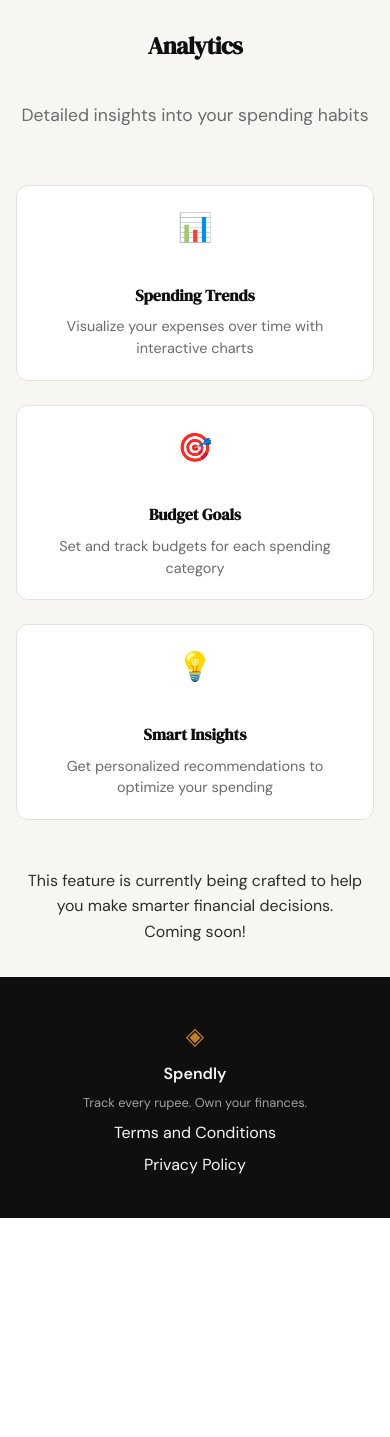
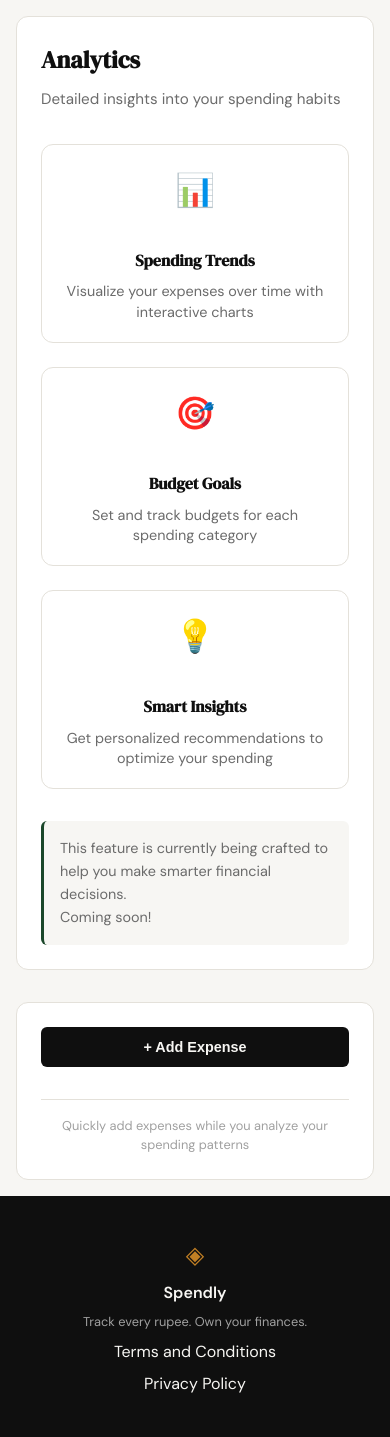
Before and after one commit to aggarwalshreya-21/money_manager, a Flask app: page /analytics in a window 390 px wide. Shown: the part 61-1498 px from the top of the page. Before the commit the page ends 1279 px from the top, so only its background shows below. Run offline with Flask 3, Linux system fonts and the light colour scheme; a user stored in the database is signed in.

Commit message:
Add Add Expense sidebar to Analytics page
- Add two-column layout to analytics (content + sidebar)
- Add Expense button on right sidebar with modal form
- Sidebar is sticky and responsive
- Update analytics route to pass today and form_error context
- Add CSS styles for analytics layout and sidebar

Co-Authored-By: Claude Haiku 4.5 <noreply@anthropic.com>

```diff
--- a/app.py
+++ b/app.py
@@ -196,7 +196,8 @@ def analytics():
     if "user_id" not in session:
         return redirect(url_for("login"))
 
-    return render_template("analytics.html")
+    today = datetime.today().strftime("%Y-%m-%d")
+    return render_template("analytics.html", today=today, form_error=None)
 
 
 @app.route("/expenses/add", methods=["POST"])
--- a/static/css/style.css
+++ b/static/css/style.css
@@ -1071,6 +1071,125 @@ a { color: inherit; text-decoration: none; }
 }
 
 /* ------------------------------------------------------------------ */
+/* Analytics Page with Sidebar                                         */
+/* ------------------------------------------------------------------ */
+
+.analytics-section {
+    padding: 2rem;
+    max-width: var(--max-width);
+    margin: 0 auto;
+}
+
+.analytics-container {
+    display: grid;
+    grid-template-columns: 1fr 300px;
+    gap: 2rem;
+    align-items: start;
+}
+
+.analytics-content {
+    padding: 2rem;
+    background: var(--paper-card);
+    border: 1px solid var(--border);
+    border-radius: var(--radius-md);
+}
+
+.analytics-title {
+    font-family: var(--font-display);
+    font-size: 2rem;
+    margin-bottom: 0.5rem;
+    color: var(--ink);
+}
+
+.analytics-subtitle {
+    font-size: 0.95rem;
+    color: var(--ink-muted);
+    margin-bottom: 2rem;
+}
+
+.analytics-features {
+    display: flex;
+    flex-direction: column;
+    gap: 1.5rem;
+    margin-bottom: 2rem;
+}
+
+.feature-item {
+    display: flex;
+    gap: 1rem;
+    align-items: flex-start;
+}
+
+.feature-icon {
+    font-size: 2rem;
+    min-width: 3rem;
+    text-align: center;
+}
+
+.feature-text h3 {
+    font-size: 1rem;
+    font-weight: 600;
+    margin-bottom: 0.25rem;
+    color: var(--ink);
+}
+
+.feature-text p {
+    font-size: 0.9rem;
+    color: var(--ink-muted);
+    line-height: 1.4;
+}
+
+.analytics-message {
+    font-size: 0.9rem;
+    color: var(--ink-muted);
+    line-height: 1.6;
+    padding: 1rem;
+    background: var(--paper);
+    border-radius: var(--radius-sm);
+    border-left: 3px solid var(--accent);
+}
+
+.add-expense-sidebar {
+    position: sticky;
+    top: 2rem;
+    padding: 1.5rem;
+    background: var(--paper-card);
+    border: 1px solid var(--border);
+    border-radius: var(--radius-md);
+    text-align: center;
+}
+
+.btn-add-expense-sidebar {
+    width: 100%;
+    background: var(--ink);
+    color: var(--paper);
+    border: none;
+    padding: 0.75rem;
+    border-radius: var(--radius-sm);
+    font-size: 0.9rem;
+    font-weight: 600;
+    cursor: pointer;
+    transition: background 0.2s;
+    margin-bottom: 1rem;
+}
+
+.btn-add-expense-sidebar:hover {
+    background: var(--accent);
+}
+
+.sidebar-divider {
+    height: 1px;
+    background: var(--border);
+    margin: 1rem 0;
+}
+
+.sidebar-hint {
+    font-size: 0.8rem;
+    color: var(--ink-faint);
+    line-height: 1.5;
+}
+
+/* ------------------------------------------------------------------ */
 /* Modal & Add Expense Button                                          */
 /* ------------------------------------------------------------------ */
 
@@ -1189,6 +1308,16 @@ a { color: inherit; text-decoration: none; }
     flex: 1;
 }
 
+@media (max-width: 900px) {
+    .analytics-container {
+        grid-template-columns: 1fr;
+    }
+
+    .add-expense-sidebar {
+        position: static;
+    }
+}
+
 @media (max-width: 600px) {
     .coming-soon-section { padding: 2rem 1rem; }
     .coming-soon-title { font-size: clamp(1.5rem, 4vw, 2.5rem); }
@@ -1198,4 +1327,8 @@ a { color: inherit; text-decoration: none; }
     .nav-menu { gap: 1rem; margin-left: 1.5rem; }
 
     .modal-content { width: 95%; max-width: 100%; }
+
+    .analytics-section { padding: 1rem; }
+    .analytics-content { padding: 1.5rem; }
+    .analytics-title { font-size: 1.5rem; }
 }
--- a/templates/analytics.html
+++ b/templates/analytics.html
@@ -4,13 +4,13 @@
 
 {% block content %}
 
-<section class="coming-soon-section">
-    <div class="coming-soon-container">
-        <div class="coming-soon-content">
-            <h1 class="coming-soon-title">Analytics</h1>
-            <p class="coming-soon-subtitle">Detailed insights into your spending habits</p>
+<section class="analytics-section">
+    <div class="analytics-container">
+        <div class="analytics-content">
+            <h1 class="analytics-title">Analytics</h1>
+            <p class="analytics-subtitle">Detailed insights into your spending habits</p>
 
-            <div class="coming-soon-features">
+            <div class="analytics-features">
                 <div class="feature-item">
                     <div class="feature-icon">📊</div>
                     <div class="feature-text">
@@ -36,12 +36,81 @@
                 </div>
             </div>
 
-            <p class="coming-soon-message">
+            <p class="analytics-message">
                 This feature is currently being crafted to help you make smarter financial decisions.
                 <br>Coming soon!
             </p>
         </div>
+
+        <div class="add-expense-sidebar">
+            <button type="button" class="btn-add-expense-sidebar" onclick="openAddExpenseModal()">+ Add Expense</button>
+            <div class="sidebar-divider"></div>
+            <p class="sidebar-hint">Quickly add expenses while you analyze your spending patterns</p>
+        </div>
     </div>
 </section>
 
+{# Add Expense Modal #}
+<div id="addExpenseModal" class="modal">
+    <div class="modal-content">
+        <div class="modal-header">
+            <h2>Add Expense</h2>
+            <button type="button" class="modal-close" onclick="closeAddExpenseModal()">&times;</button>
+        </div>
+        <form method="POST" action="{{ url_for('add_expense') }}" class="modal-form">
+            {% if form_error %}
+                <div class="form-error">{{ form_error }}</div>
+            {% endif %}
+            <div class="form-group">
+                <label for="expense-date">Date</label>
+                <input type="date" id="expense-date" name="date" class="form-input" value="{{ expense_date or today }}" required>
+            </div>
+            <div class="form-group">
+                <label for="expense-amount">Amount (₹)</label>
+                <input type="number" id="expense-amount" name="amount" class="form-input" step="0.01" min="0.01" placeholder="0.00" required>
+            </div>
+            <div class="form-group">
+                <label for="expense-category">Category</label>
+                <select id="expense-category" name="category" class="form-input" required>
+                    <option value="" disabled selected>Select a category</option>
+                    <option value="Food">Food</option>
+                    <option value="Transport">Transport</option>
+                    <option value="Bills">Bills</option>
+                    <option value="Health">Health</option>
+                    <option value="Entertainment">Entertainment</option>
+                    <option value="Shopping">Shopping</option>
+                    <option value="Other">Other</option>
+                </select>
+            </div>
+            <div class="form-group">
+                <label for="expense-description">Description (optional)</label>
+                <textarea id="expense-description" name="description" class="form-input" rows="2" maxlength="200" placeholder="e.g. Lunch at cafe"></textarea>
+            </div>
+            <div class="modal-actions">
+                <button type="button" class="btn-cancel" onclick="closeAddExpenseModal()">Cancel</button>
+                <button type="submit" class="btn-submit">Add Expense</button>
+            </div>
+        </form>
+    </div>
+</div>
+
 {% endblock %}
+
+{% block scripts %}
+<script>
+function openAddExpenseModal() {
+    document.getElementById('addExpenseModal').style.display = 'flex';
+}
+
+function closeAddExpenseModal() {
+    document.getElementById('addExpenseModal').style.display = 'none';
+}
+
+window.onclick = function(event) {
+    const modal = document.getElementById('addExpenseModal');
+    if (event.target === modal) {
+        closeAddExpenseModal();
+    }
+}
+</script>
+{% endblock %}
```
Also changed, not shown: spendly.db.
